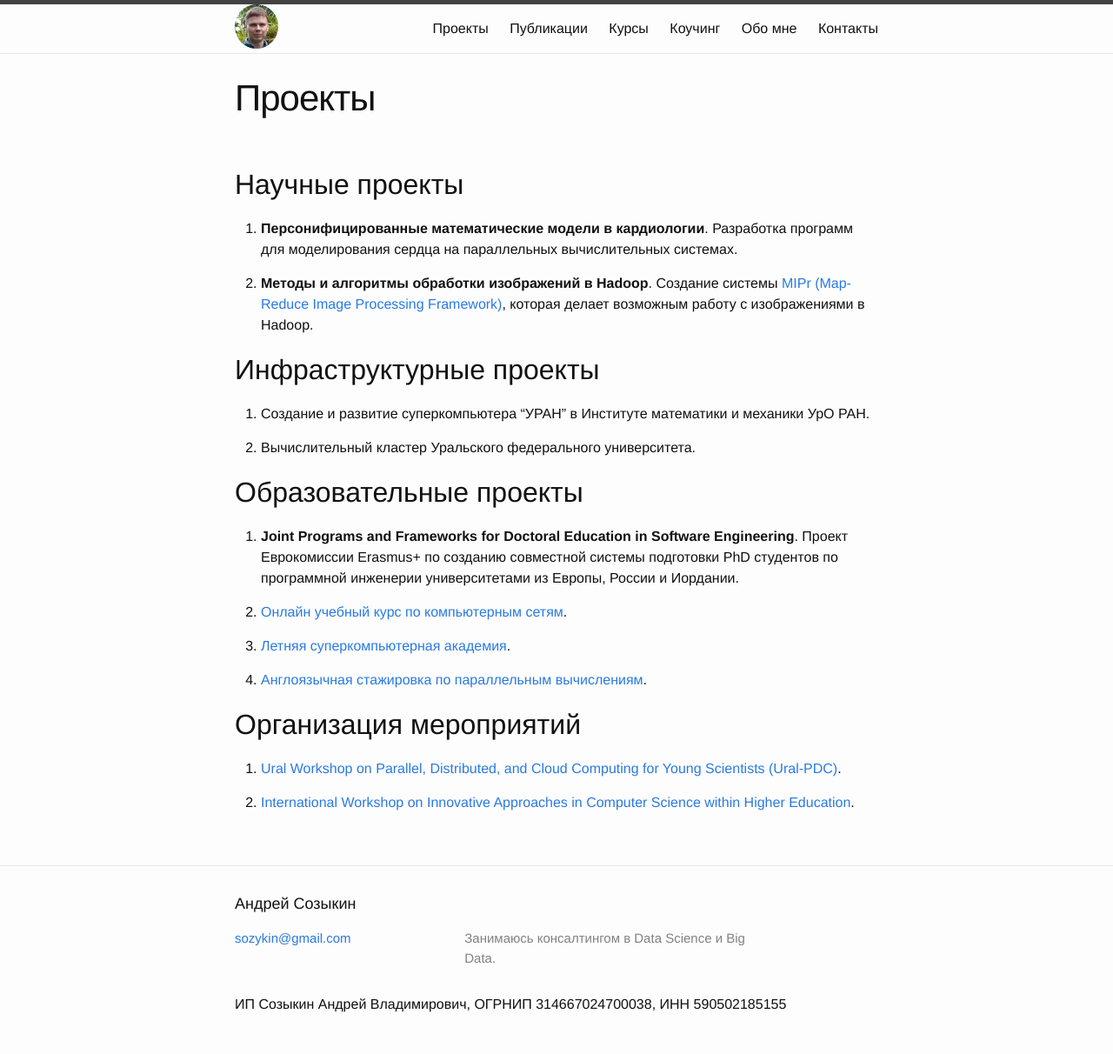
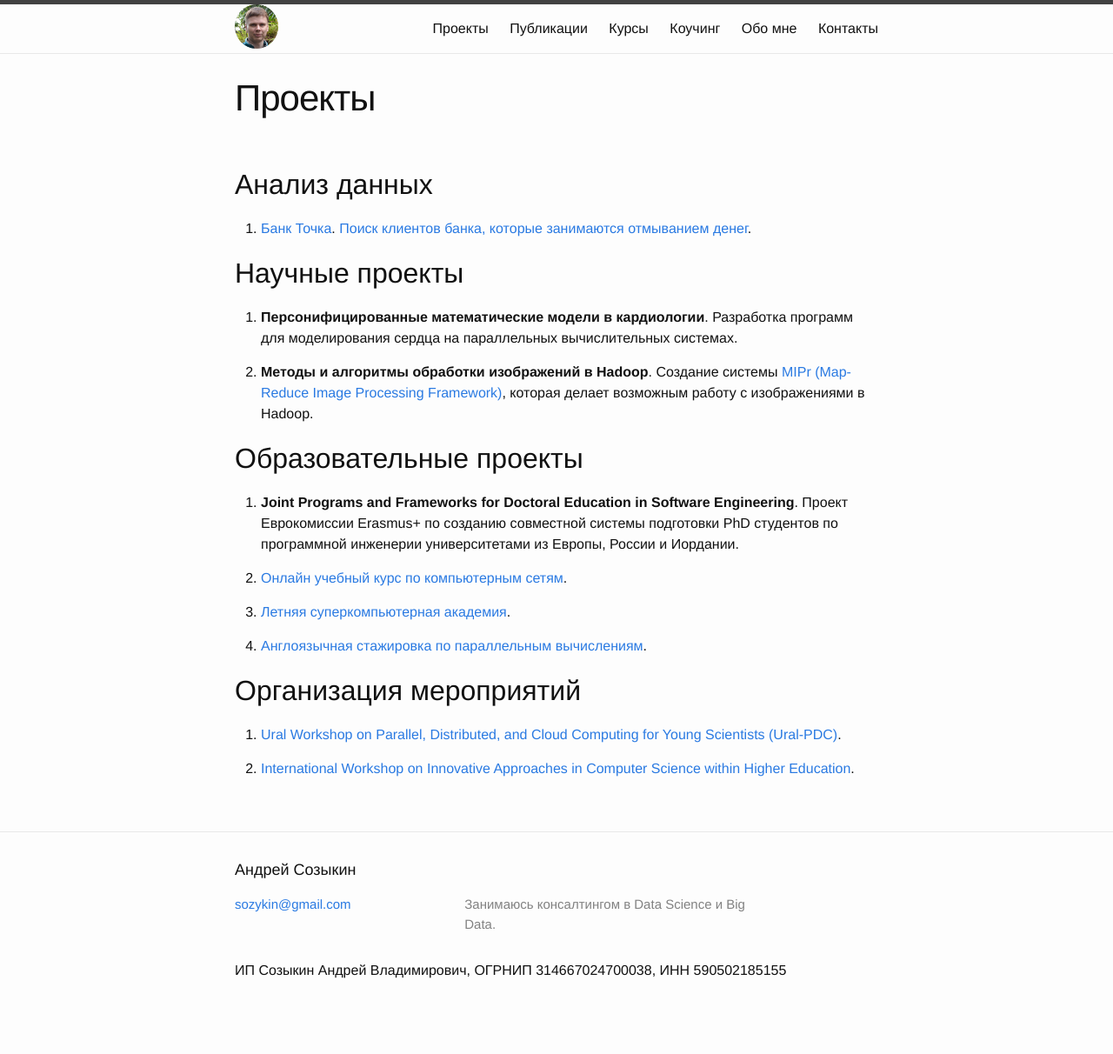
Before and after one commit to sozykin/asozykin.ru, a Jekyll site: the page built from _pages/projects.md, in a window 1280 px wide. Shown: the whole page at 87% size. Built offline with Jekyll 4.4.1, drawn with Linux system fonts in a browser that asks for light colours; comment, search, counter and statistics services are not loaded; after the commit the page ends 1173 px from its top, so only the background shows below that.

Commit message:
Small updates

```diff
--- a/_pages/projects.md
+++ b/_pages/projects.md
@@ -3,6 +3,10 @@ layout: page
 title: Проекты
 permalink: /projects/
 ---
+
+## Анализ данных
+
+1. [Банк Точка](https://tochka.com/). [Поиск клиентов банка, которые занимаются отмыванием денег](https://rb.ru/opinion/somnitelnye-klienty/).
 
 ## Научные проекты
 
@@ -10,17 +14,11 @@ permalink: /projects/
 
 2. **Методы и алгоритмы обработки изображений в Hadoop**. Создание системы [MIPr (Map-Reduce Image Processing Framework)](https://github.com/sozykin/mipr), которая делает возможным работу с изображениями в Hadoop.
 
-## Инфраструктурные проекты
-
-1. Создание и развитие суперкомпьютера "УРАН" в Институте математики и механики УрО РАН.
-
-2. Вычислительный кластер Уральского федерального университета.
-
 ## Образовательные проекты
 
 1. **Joint Programs and Frameworks for Doctoral Education in Software Engineering**. Проект Еврокомиссии Erasmus+ по созданию совместной системы подготовки PhD студентов по программной инженерии университетами из Европы, России и Иордании.
 
-2. [Онлайн учебный курс по компьютерным сетям](https://www.youtube.com/playlist?list=PLtPJ9lKvJ4oiNMvYbOzCmWy6cRzYAh9B1).
+2. [Онлайн учебный курс по компьютерным сетям](/courses/networks_online).
 
 3. [Летняя суперкомпьютерная академия](/projects/hpc-academy).
 
```
Also changed, not shown: _pages/about.md (+2 -3 lines), _pages/courses/nnpython/nnpython.md (+6 -0 lines).
